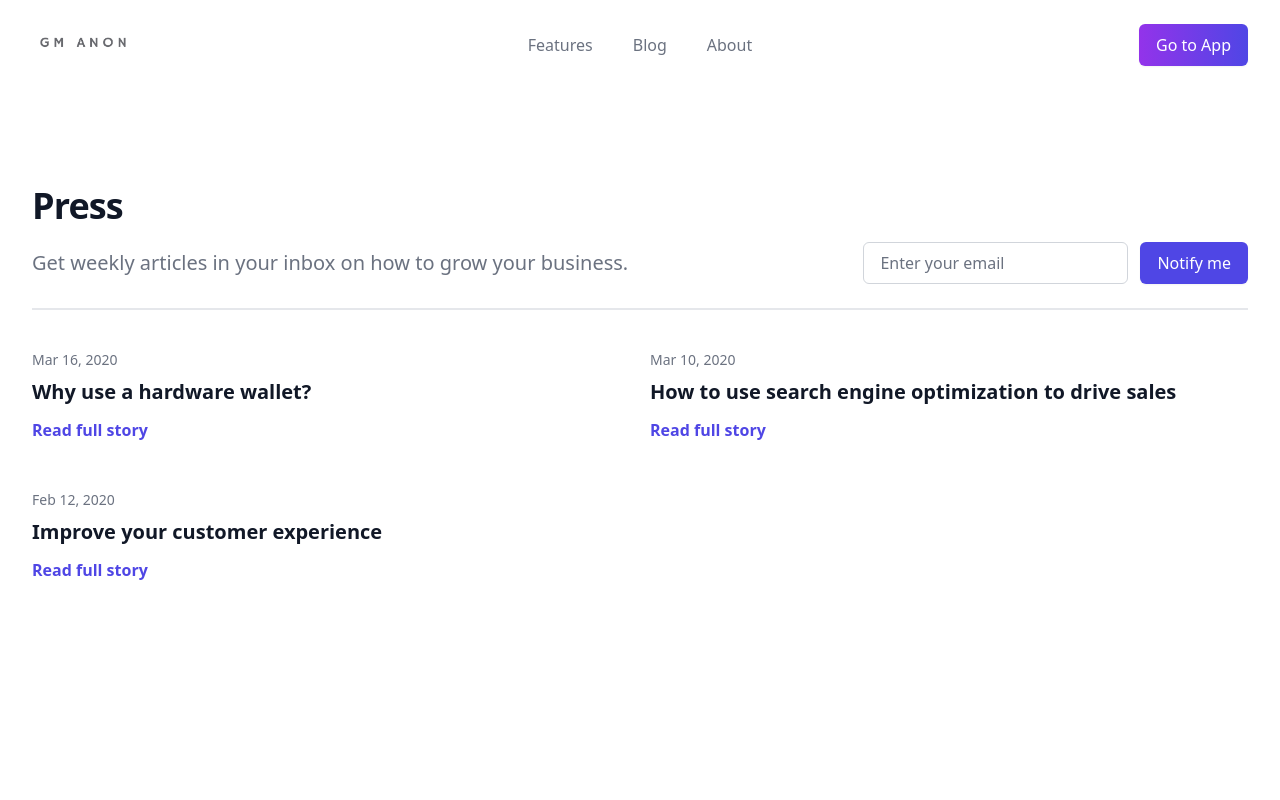
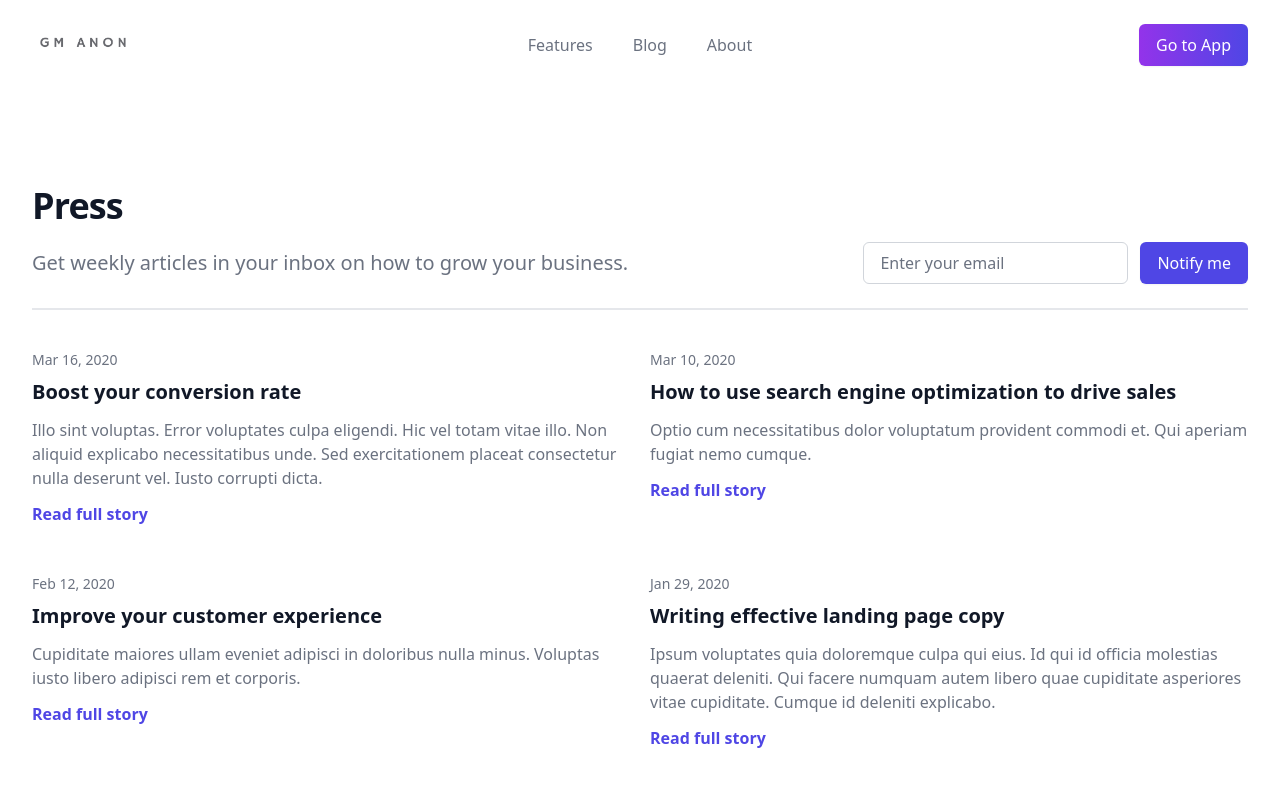
Before and after one commit to bthamachi/braile-word-generator, a Next.js app: page /blog in a window 1280 px wide. Shown: the top 800 px of the page. Built offline with nearby package versions, Linux system fonts and the light colour scheme.

Commit message:
Fixed up code

```diff
--- a/src/components/Blog.tsx
+++ b/src/components/Blog.tsx
@@ -1,63 +1,37 @@
 const posts = [
   {
-    id: 1,
-    title: "Why use a hardware wallet?",
+    title: "Boost your conversion rate",
     href: "#",
+    description:
+      "Illo sint voluptas. Error voluptates culpa eligendi. Hic vel totam vitae illo. Non aliquid explicabo necessitatibus unde. Sed exercitationem placeat consectetur nulla deserunt vel. Iusto corrupti dicta.",
     date: "Mar 16, 2020",
     datetime: "2020-03-16",
-    category: { name: "Article", href: "#" },
-    imageUrl:
-      "https://images.unsplash.com/photo-1496128858413-b36217c2ce36?ixlib=rb-1.2.1&ixid=eyJhcHBfaWQiOjEyMDd9&auto=format&fit=crop&w=1679&q=80",
-    preview:
-      "Most people recommend an online wallet such as metamask - but why do you want to migrate away from them?",
-    author: {
-      name: "Roel Aufderehar",
-      imageUrl:
-        "https://images.unsplash.com/photo-1472099645785-5658abf4ff4e?ixlib=rb-1.2.1&ixid=eyJhcHBfaWQiOjEyMDd9&auto=format&fit=facearea&facepad=2&w=256&h=256&q=80",
-      href: "#",
-    },
-    readingLength: "6 min",
   },
   {
-    id: 2,
     title: "How to use search engine optimization to drive sales",
     href: "#",
+    description:
+      "Optio cum necessitatibus dolor voluptatum provident commodi et. Qui aperiam fugiat nemo cumque.",
     date: "Mar 10, 2020",
     datetime: "2020-03-10",
-    category: { name: "Video", href: "#" },
-    imageUrl:
-      "https://images.unsplash.com/photo-1547586696-ea22b4d4235d?ixlib=rb-1.2.1&ixid=eyJhcHBfaWQiOjEyMDd9&auto=format&fit=crop&w=1679&q=80",
-    preview:
-      "Lorem ipsum dolor sit amet consectetur adipisicing elit. Velit facilis asperiores porro quaerat doloribus, eveniet dolore. Adipisci tempora aut inventore optio animi., tempore temporibus quo laudantium.",
-    author: {
-      name: "Brenna Goyette",
-      imageUrl:
-        "https://images.unsplash.com/photo-1550525811-e5869dd03032?ixlib=rb-1.2.1&ixid=eyJhcHBfaWQiOjEyMDd9&auto=format&fit=facearea&facepad=2&w=256&h=256&q=80",
-      href: "#",
-    },
-    readingLength: "4 min",
   },
   {
-    id: 3,
     title: "Improve your customer experience",
     href: "#",
+    description:
+      "Cupiditate maiores ullam eveniet adipisci in doloribus nulla minus. Voluptas iusto libero adipisci rem et corporis.",
     date: "Feb 12, 2020",
     datetime: "2020-02-12",
-    category: { name: "Case Study", href: "#" },
-    imageUrl:
-      "https://images.unsplash.com/photo-1492724441997-5dc865305da7?ixlib=rb-1.2.1&ixid=eyJhcHBfaWQiOjEyMDd9&auto=format&fit=crop&w=1679&q=80",
-    preview:
-      "Lorem ipsum dolor sit amet consectetur adipisicing elit. Sint harum rerum voluptatem quo recusandae magni placeat saepe molestiae, sed excepturi cumque corporis perferendis hic.",
-    author: {
-      name: "Daniela Metz",
-      imageUrl:
-        "https://images.unsplash.com/photo-1487412720507-e7ab37603c6f?ixlib=rb-1.2.1&ixid=eyJhcHBfaWQiOjEyMDd9&auto=format&fit=facearea&facepad=2&w=256&h=256&q=80",
-      href: "#",
-    },
-    readingLength: "11 min",
+  },
+  {
+    title: "Writing effective landing page copy",
+    href: "#",
+    description:
+      "Ipsum voluptates quia doloremque culpa qui eius. Id qui id officia molestias quaerat deleniti. Qui facere numquam autem libero quae cupiditate asperiores vitae cupiditate. Cumque id deleniti explicabo.",
+    date: "Jan 29, 2020",
+    datetime: "2020-01-29",
   },
 ];
-
 const Blog = () => {
   return (
     <div className="bg-white px-4 pt-16 pb-20 sm:px-6 lg:px-8 lg:pt-24 lg:pb-28">
```
